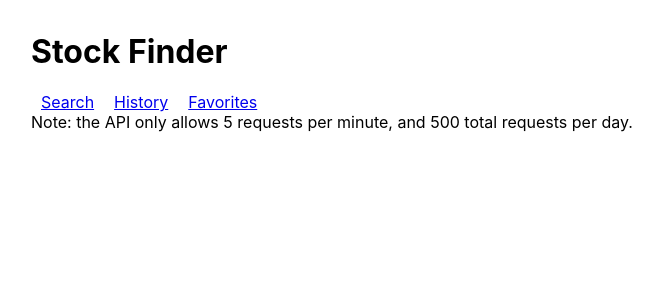
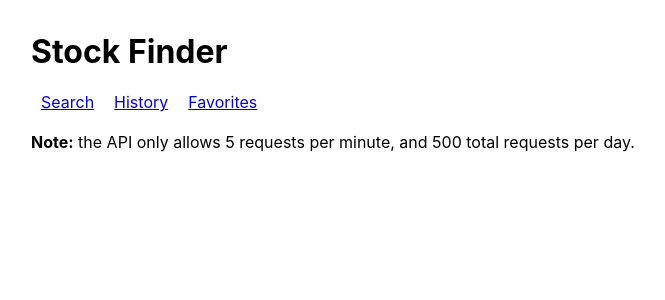
Before and after one commit to dinitrogen/finance-react-app, a React (Create React App) app: page / in a window 1280 px wide. Shown: the top 300 px of the page, without its empty margins (1-666 px from the left). Built offline with nearby package versions, Linux system fonts and the light colour scheme; no server answers.

Commit message:
added error message display on screen

```diff
--- a/src/App.js
+++ b/src/App.js
@@ -167,6 +167,14 @@ const App = () => {
                 clicked = {handleClick}
                 handleChange = {handleChange}
                 coolDown={coolDown} />
+
+              {bodyText && !headerText &&
+                <div>
+                <div><i>{bodyText}</i></div>
+                <div><i>{footerText}</i></div>
+                </div>
+              }
+
               {headerText && <DisplayCard
                 loading={loading}
                 headerText={headerText}
@@ -191,7 +199,8 @@ const App = () => {
 
               />} />
         </Routes>
-        <div>Note: the API only allows 5 requests per minute, and 500 total requests per day.</div>
+        <br></br>
+        <div><b>Note:</b> the API only allows 5 requests per minute, and 500 total requests per day.</div>
       </div>
       </BrowserRouter>
     </StyledAppDiv>
```
